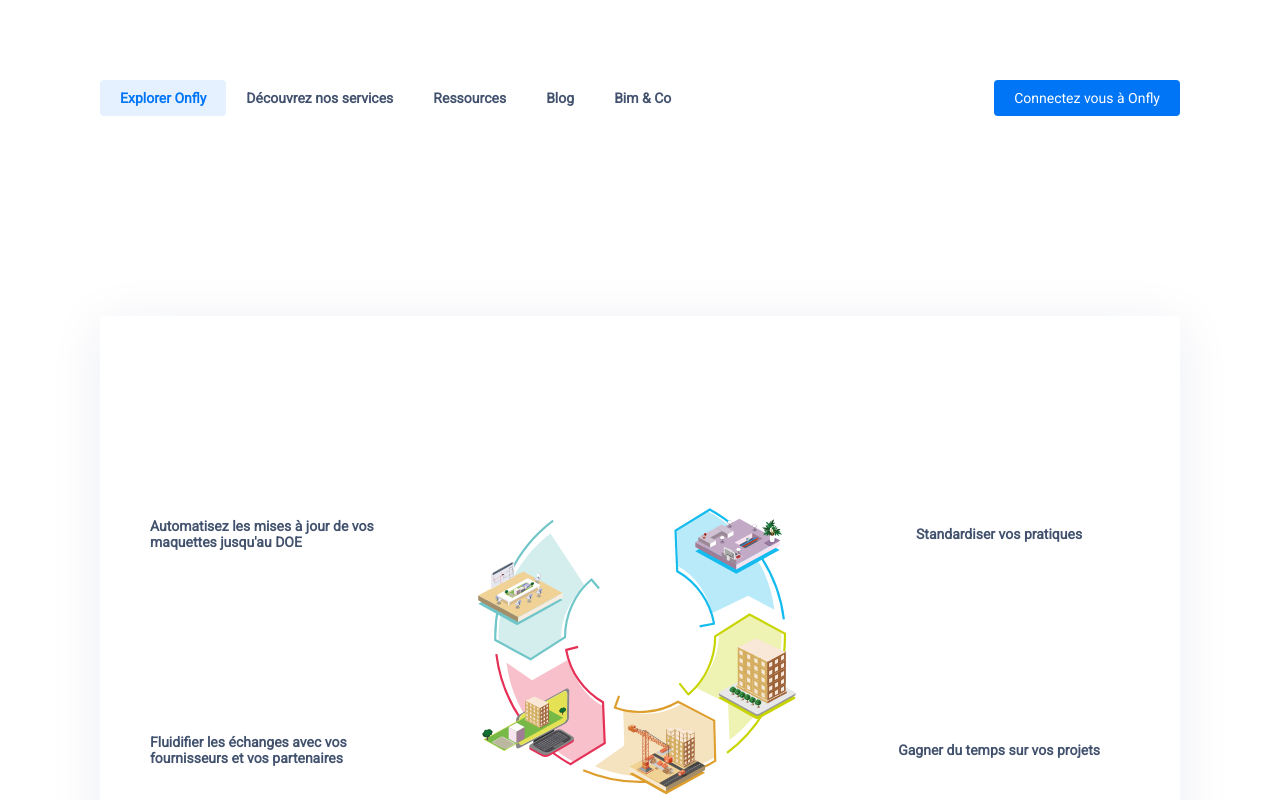
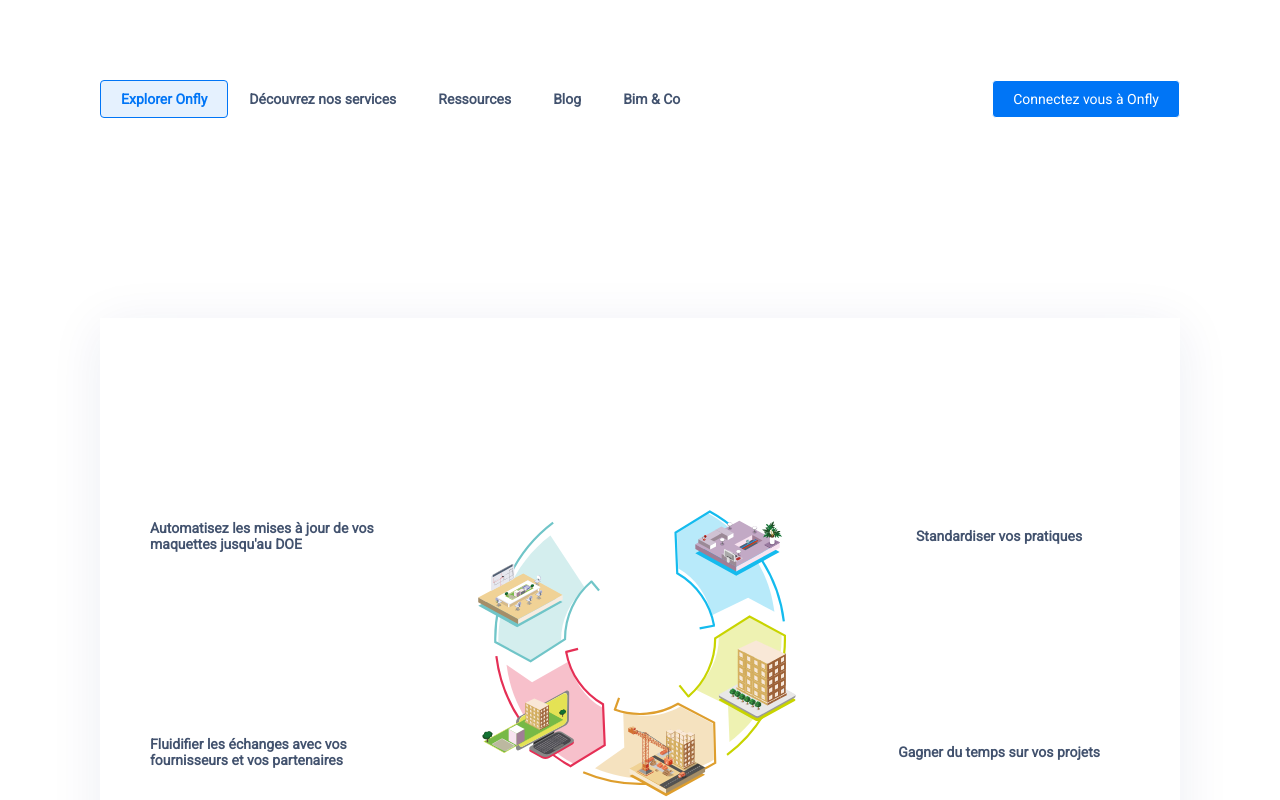
Before and after one commit to FlorianChauvel/tech-test-bimco, a React (Create React App) app: page / in a window 1280 px wide. Shown: the top 800 px of the page. Built offline with nearby package versions, Linux system fonts and the light colour scheme.

Commit message:
added behaviour to Header + enzyme unit tests

```diff
--- a/package.json
+++ b/package.json
@@ -29,5 +29,9 @@
       "last 1 firefox version",
       "last 1 safari version"
     ]
+  },
+  "devDependencies": {
+    "enzyme": "^3.10.0",
+    "enzyme-adapter-react-16": "^1.14.0"
   }
 }
--- a/src/App.js
+++ b/src/App.js
@@ -1,4 +1,4 @@
-import React from 'react';
+import React, { useState } from 'react';
 import styled from '@emotion/styled';
 
 import Header from './components/Header';
@@ -7,6 +7,7 @@ import Standardize from './components/Standardize/';
 import Faster from './components/Faster/';
 import BlueShape from './components/BlueShape';
 import GreyShape from './components/GreyShape';
+import { NAVBAR_BUTTONS } from './constants';
 
 const OuterContainer = styled.div({
   overflow: 'hidden',
@@ -21,10 +22,14 @@ const InnerContainer = styled.div({
 });
 
 function App() {
+  const [activeButton, setActiveButton] = useState(NAVBAR_BUTTONS.EXPLORE);
   return (
     <OuterContainer>
       <InnerContainer>
-        <Header />
+        <Header
+          activeButton={activeButton}
+          setActiveButton={(button) => setActiveButton(button)}
+        />
         <Advantages />
         <GreyShape />
         <Standardize />
--- a/src/components/Header.js
+++ b/src/components/Header.js
@@ -3,6 +3,7 @@ import styled from '@emotion/styled';
 
 import BasicButton from '../elements/buttons/BasicButton';
 import CTAButton from '../elements/buttons/CTAButton';
+import { NAVBAR_BUTTONS } from '../constants';
 
 const Container = styled.header({
   marginTop: '80px',
@@ -15,14 +16,43 @@ const SubHeader = styled.div({
   display: 'inline-block',
 });
 
-const Header = () => (
+const Header = ({ activeButton, setActiveButton }) => (
     <Container>
         <SubHeader>
-            <BasicButton active>Explorer Onfly</BasicButton>
-            <BasicButton>Découvrez nos services</BasicButton>
-            <BasicButton>Ressources</BasicButton>
-            <BasicButton>Blog</BasicButton>
-            <BasicButton>Bim & Co</BasicButton>
+            <BasicButton
+              active={activeButton === NAVBAR_BUTTONS.EXPLORE}
+              onClick={() => setActiveButton(NAVBAR_BUTTONS.EXPLORE)}
+            >
+              Explorer Onfly
+            </BasicButton>
+
+            <BasicButton
+              active={activeButton === NAVBAR_BUTTONS.DISCOVER}
+              onClick={() => setActiveButton(NAVBAR_BUTTONS.DISCOVER)}
+            >
+              Découvrez nos services
+            </BasicButton>
+
+            <BasicButton
+              active={activeButton === NAVBAR_BUTTONS.RESOURCES}
+              onClick={() => setActiveButton(NAVBAR_BUTTONS.RESOURCES)}
+            >
+              Ressources
+            </BasicButton>
+
+            <BasicButton
+              active={activeButton === NAVBAR_BUTTONS.BLOG}
+              onClick={() => setActiveButton(NAVBAR_BUTTONS.BLOG)}
+            >
+              Blog
+            </BasicButton>
+
+            <BasicButton
+              active={activeButton === NAVBAR_BUTTONS.BIM_CO}
+              onClick={() => setActiveButton(NAVBAR_BUTTONS.BIM_CO)}
+            >
+              Bim & Co
+            </BasicButton>
         </SubHeader>
         <SubHeader>
             <CTAButton>Connectez vous à Onfly</CTAButton>
--- /dev/null
+++ b/src/constants.js
@@ -0,0 +1,7 @@
+export const NAVBAR_BUTTONS = {
+    EXPLORE: 'NAVBAR_BUTTONS/EXPLORE',
+    DISCOVER: 'NAVBAR_BUTTONS/DISCOVER',
+    RESOURCES: 'NAVBAR_BUTTONS/RESOURCES',
+    BLOG: 'NAVBAR_BUTTONS/BLOG',
+    BIM_CO: 'NAVBAR_BUTTONS/BIM_CO',
+};
--- a/src/elements/buttons/BasicButton.js
+++ b/src/elements/buttons/BasicButton.js
@@ -4,7 +4,7 @@ import { COLORS, FONT_SIZES, FONT_WEIGHTS } from '../../styles';
 const BasicButton = styled.button(
 ({ active }) =>
 ({
-    border: 'none',
+    border: active ? `1px solid ${COLORS.BUTTON_TEXT_HOVERED}` : '1px solid white',
     borderRadius: '4px',
     padding: '10px 20px',
     display: 'inline-block',
@@ -18,6 +18,7 @@ const BasicButton = styled.button(
     },
     fontSize: FONT_SIZES.TEXT,
     cursor: 'pointer',
+    outline: 'none',
 }));
 
 export default BasicButton;
```
Also changed, not shown: src/setupTests.js (added, +4 -0 lines), 2 other files (tests, documents, lock files or other folders).
